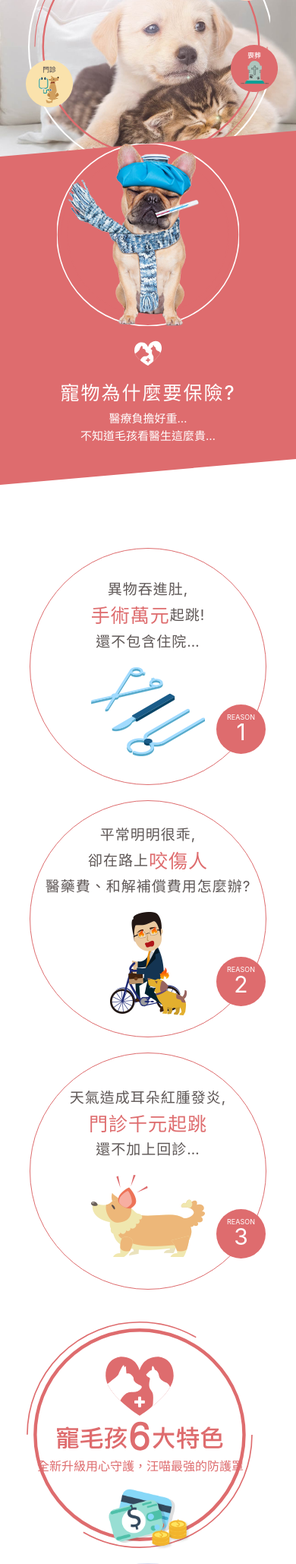
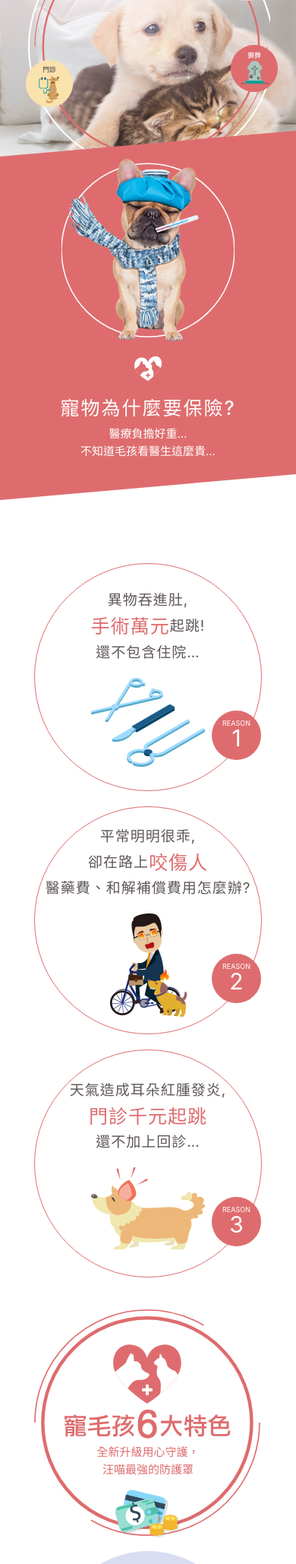
Before and after one commit to hsinhuachen/hsinhuachen.github.io, a PHP site: page /mingtai/index.html in a window 390 px wide. Shown: the part 370-2428 px from the top of the page at 76% size. Run offline with PHP 8.4, Linux system fonts and the light colour scheme.

Commit message:
fix mobile 320

```diff
--- a/mingtai/index.html
+++ b/mingtai/index.html
@@ -119,7 +119,7 @@
         <div class="featureWrap container rel">
           <div class="featureImg rel mx-auto">
             <img src="images/circle3.svg" alt="寵毛孩6大特色" class="circleImg3">
-            <p class="text-center">全新升級用心守護，汪喵最強的防護罩</p>
+            <p class="text-center featureInfo">全新升級用心守護，<br />汪喵最強的防護罩</p>
             <img src="images/card.png" class="cardImg">
           </div> <!-- /featureImg -->
           <div class="features">
--- a/mingtai/sass/_custom.scss
+++ b/mingtai/sass/_custom.scss
@@ -178,7 +178,7 @@
 	width: 435px;
 	height: 435px;
 	transform: skewY(5deg) translateY(-60px);
-	background: url("../images/cicle2.svg") no-repeat center center;
+	background: url("../images/circle2.svg?2") no-repeat center center;
 }
 
 .aboutImg{
@@ -426,7 +426,7 @@
 	top: 15px;
 	width: 390px;
 	height: 390px;
-	background: url("../images/circle5.svg") no-repeat center center;
+	background: url("../images/circle5.svg?2") no-repeat center center;
 	h3{
 		font-size: 37px;
 		font-weight: 700;
--- a/mingtai/sass/_mobile.scss
+++ b/mingtai/sass/_mobile.scss
@@ -183,7 +183,7 @@
 	    padding-bottom: 100%;
 	    height: 0;
 	    transform: skewY(5deg) translateY(-30px);
-	    background-size: cover;
+	    background-size: 95%;
 	    margin: 0 10px;
 	}
 
@@ -265,6 +265,8 @@
 	.featureWrap{
 		padding-top: 20px;
 		padding-bottom: 0;
+		padding-left: 0;
+		padding-right: 0;
 	}
 
 	.featureImg{
@@ -421,6 +428,10 @@
 
 	.homeBlock .bg{
 		display: none;
+	}
+
+	.cardImg{
+		width: 120px;
 	}
 
 	.col-title{
@@ -496,7 +511,7 @@
 		height: 360px;
 		margin-bottom: 20px;
 		p{
-			bottom: 90px;
+			bottom: 70px;
 		}
 	}
 
@@ -563,7 +580,6 @@
 	}
 
 	.cardImg{
-		width: 32vw;
 		left: 100px;
 	}
 
@@ -586,8 +602,8 @@
 	}
 
 	.reasonCircle{
-		width: 80vw;
-		height: 80vw;
+		width: 300px;
+		height: 300px;
 	}
 
 	.heartImg{
@@ -595,6 +611,10 @@
 		position: static;
 		margin: 0 auto 20px auto;
 		transform: translateX(0) translateY(0);
+	}
+
+	#about, .homeBlock{
+		padding-top: 20px;
 	}
 
 	.aboutCycle{
@@ -619,15 +639,14 @@
 	.featureImg{
 		width: 300px;
 		height: 300px;
-		margin-left: -15px !important;
-		margin-right: -15px !important;
 		p{
-			font-size: 16px;
-			bottom: 80px;
+			font-size: 15px;
+			bottom: 60px;
 		}
 	}
 
 	.cardImg{
+		width: 100px;
 		bottom: -10px;
 	}
 
```
Also changed, not shown: other parts of mingtai/sass/_mobile.scss (+81 -8 lines), mingtai/css/style.css, mingtai/images/._circle2.svg (added), mingtai/images/._circle5.svg (added), mingtai/images/cicle2.svg (deleted), mingtai/images/circle2.svg (added), mingtai/images/circle5.svg.
